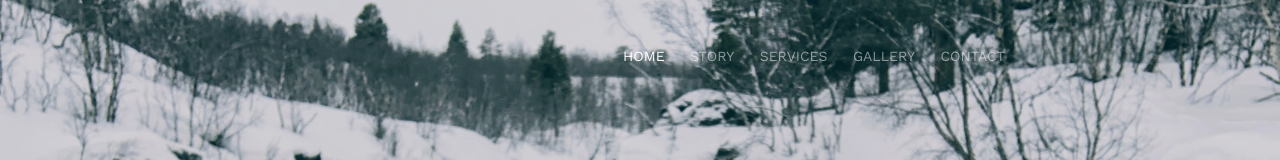
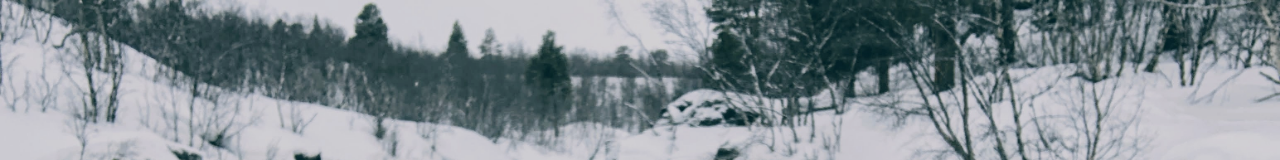
Before and after one commit to emilyandeliot/emilyandeliot.github.io, a plain HTML site: page index.html in a window 1280 px wide. Shown: the top 160 px of the page. Drawn offline with nearby package versions, Linux system fonts and the light colour scheme; files whose address does not match are found by name.

Commit message:
Removed nav bar

```diff
--- a/index.html
+++ b/index.html
@@ -76,10 +76,10 @@
 				<!-- <div class="col-xs-2">
 					<div id="fh5co-logo"><a href="index.html">Wedding<strong>.</strong></a></div>
 				</div> -->
-				<div class="col-xs-10 text-right menu-1">
-					<ul>
-						<li class="active"><a href="index.html">Home</a></li>
-						<li><a href="about.html">Story</a></li>
+				<!-- <div class="col-xs-10 text-right menu-1"> -->
+					<!-- <ul> -->
+						<!-- <li class="active"><a href="index.html">Home</a></li> -->
+<!-- 						<li><a href="about.html">Story</a></li>
 						<li class="has-dropdown">
 							<a href="services.html">Services</a>
 							<ul class="dropdown">
@@ -88,8 +88,9 @@
 								<li><a href="#">Branding</a></li>
 								<li><a href="#">API</a></li>
 							</ul>
-						</li>
-						<li class="has-dropdown">
+						</li> -->
+
+<!--  <li class="has-dropdown">
 							<a href="gallery.html">Gallery</a>
 							<ul class="dropdown">
 								<li><a href="#">HTML5</a></li>
@@ -99,8 +100,9 @@
 							</ul>
 						</li>
 						<li><a href="contact.html">Contact</a></li>
-					</ul>
-				</div>
+ -->
+<!-- </ul> -->
+				<!-- </div> -->
 			</div>
 
 		</div>
```
